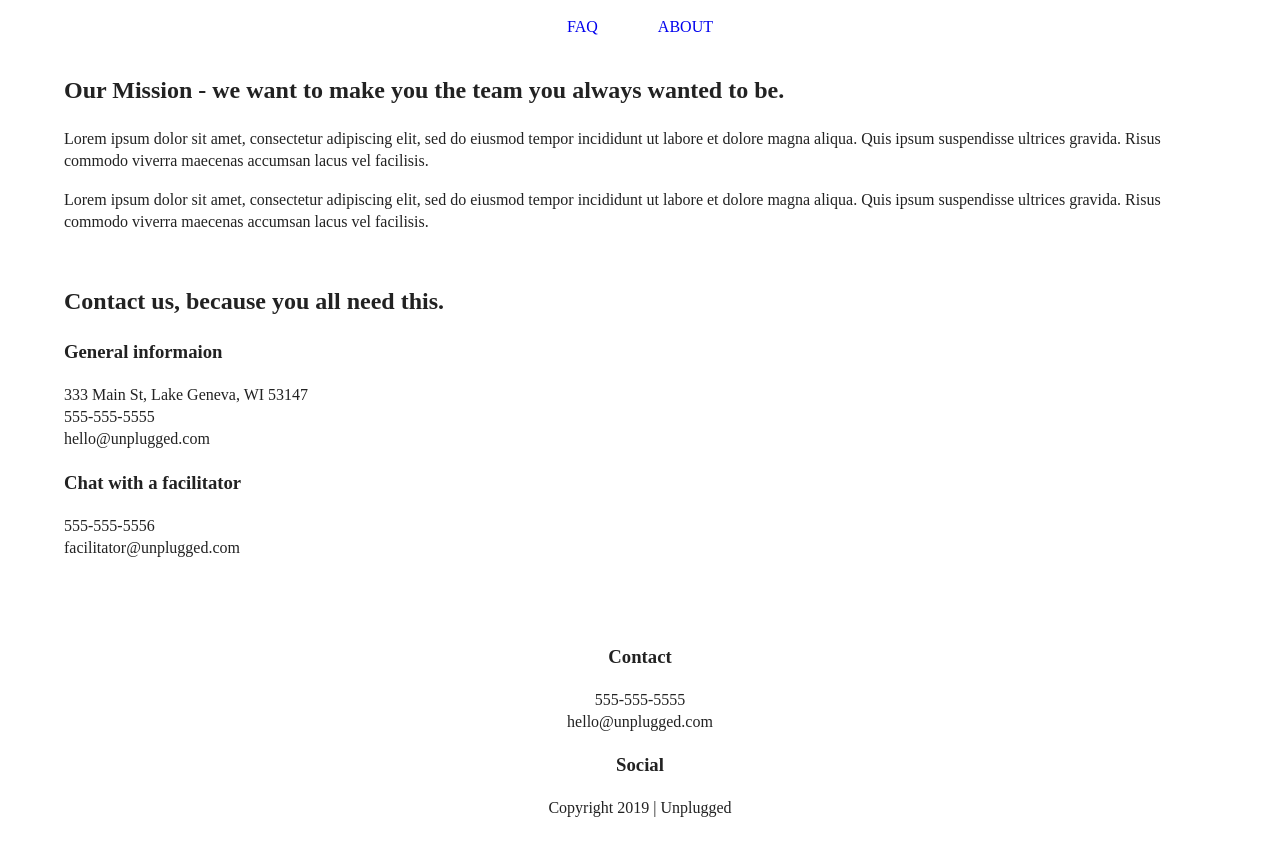
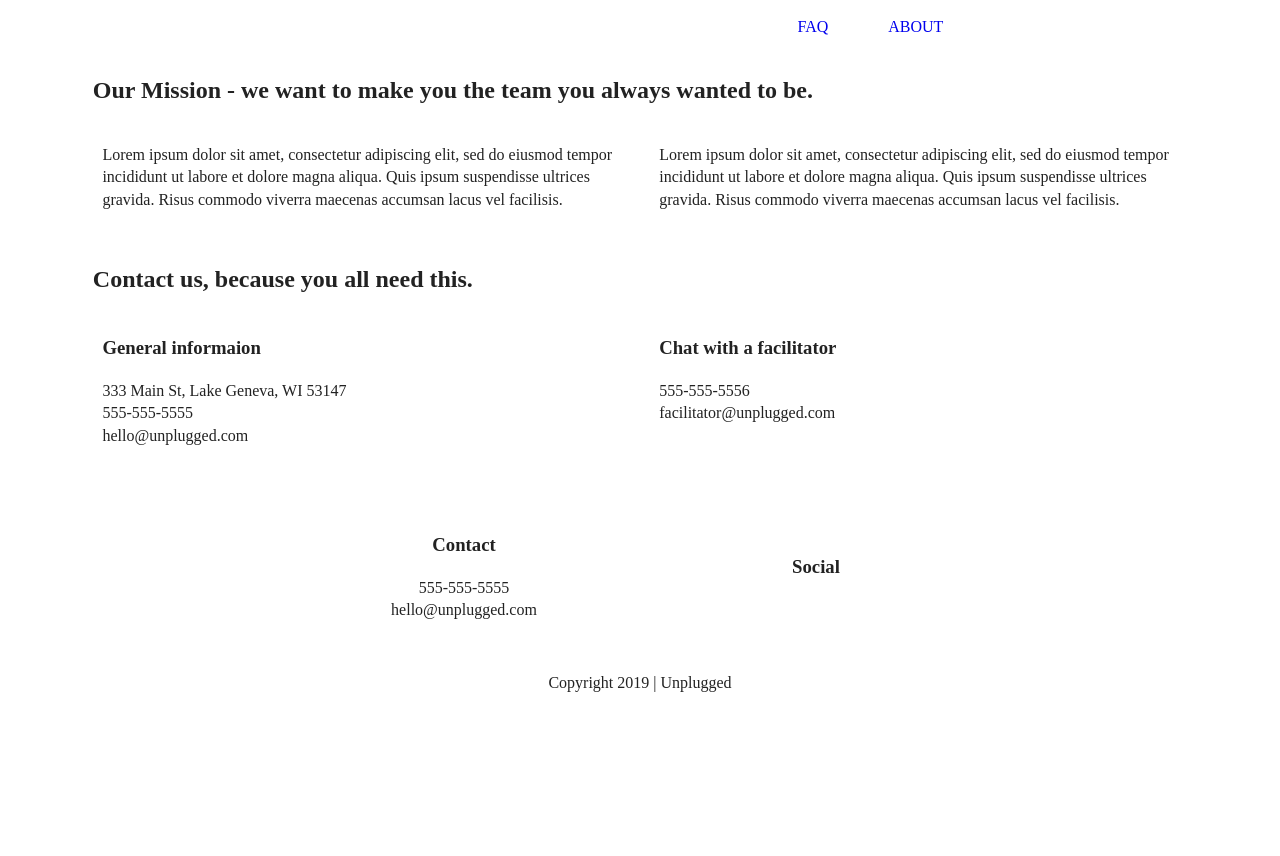
Before and after one commit to jbenitez24/unplugged-retreat, a website: page about/index.html in a window 1280 px wide. After the commit the page ends 800 px from the top, so only its background shows below. Drawn offline with Linux system fonts and the light colour scheme; files that its build step writes are made by us from their sources; files whose address does not match are found by name.

Commit message:
Added css for tablet view also changed html to fix errors

```diff
--- a/about/index.html
+++ b/about/index.html
@@ -24,12 +24,14 @@
 <body>
     <header>
         <div class="content-wrapper">
-            <!-- <a href="#"><img src="../assets/unpluggedlogo.png" alt="unplugged logo"></a> -->
+            <div>
+             <!-- <a href="#"><img src="assets/unpluggedlogo.png" alt="unplugged logo"></a> -->
+            </div>
              <div class="header-divider"></div>
              <nav>
                  <ul>
-                    <li><a href="../faq/index.html" target="_blank">FAQ</a></li>
-                    <li><a href="../about/index.html" target="_blank">ABOUT</a></li>
+                     <li><a href="faq/index.html" target="_blank">FAQ</a></li>
+                     <li><a href="about/index.html" target="_blank">ABOUT</a></li>
                  </ul>
              </nav>
         </div>
@@ -53,7 +55,7 @@
 
         <section class="contact">
             <div class="content-wrapper">
-                <div>
+                <div class="contact-title">
                     <h2>Contact us, because you all need this.</h2>
                 </div>
                 <div class="contact-info">
@@ -62,7 +64,7 @@
                         555-555-5555 <br>
                         hello@unplugged.com</p>
                 </div>
-                <div>
+                <div class="contact-info">
                     <h3>Chat with a facilitator</h3>
                     <p>555-555-5556 <br>
                     facilitator@unplugged.com</p>
@@ -85,9 +87,9 @@
                 <a href="" target="_blank"></a>
             </div>
         </div>
+    </div>
          <div class="copyright">
             <p>Copyright 2019 | Unplugged</p>
-           </div>
          </div>
    </footer>
 
--- a/css/main.css
+++ b/css/main.css
@@ -218,7 +218,7 @@ width: 90%;
   width: 60%;
 }
 .form input {
-width: 90%;
+  width: 90%;
 }
 /*----------------Mobile About Page--------------*/
 .mission .content-wrapper {
@@ -227,6 +227,93 @@ width: 90%;
 /*----------------Mobile FAQ Page---------------*/
 .question-content {
   width: 90%;
+}
+/*------------Tablet Styles--------------*/
+@media only screen and (min-width: 768px) {
+/*Tablet styles here*/
+  /*Header and Footer*/
+  header .content-wrapper{
+    justify-content: space-between;
+  }
+  footer .content-wrapper{
+    display: flex;
+    justify-content: space-between;
+    align-items: center;
+  }
+  .footer-content {
+    width: 50%;
+  }
+  .social {
+    width: 50%;
+  }
+  .copyright {
+    display: flex;
+    justify-content: center;
+    align-items: center;
+    flex-flow: column;
+    width: 90%;
+  }
+  /*Homepage*/
+  .form .content-wrapper {
+    justify-content: space-evenly;
+  }
+  .form-content {
+    width: 30%;
+  }
+  .feature-items {
+    width: 35%;
+  }
+  .features .content-wrapper {
+    justify-content: space-evenly;
+  }
+  .reviews .content-wrapper {
+    justify-content: space-around;
+  }
+  .review-content {
+    width: 50%;
+  }
+  /*About*/
+  .mission .content-wrapper .mission-content {
+    display: flex;
+    justify-content: space-evenly;
+    align-items: center;
+    flex-flow: row wrap;
+  }
+  .mission-content h2{
+    width: 95%;
+}
+  .mission-content p {
+    width: 45%;
+  }
+  .contact .content-wrapper {
+    display: flex;
+    justify-content: space-evenly;
+    align-items: flex-start;
+    flex-flow: row wrap;
+  }
+  .contact-title {
+    width: 95%;
+  }
+
+  .contact-info {
+    width: 45%;
+  }
+  /*FAQ*/
+  .content-wrapper .question-title {
+    width: 88%;
+  }
+  .questions .content-wrapper {
+    justify-content: space-evenly;
+  }
+  .question-content {
+    width: 40%;
+  }
+}
+
+/*------------Desktop Styles--------------*/
+@media only screen and (min-width: 1200px) {
+/*Desktop styles here*/
+
 }
 /* ==========================================================================
    Helper classes
```
Also changed, not shown: faq/index.html (+7 -5 lines), index.html (+12 -4 lines). Lines whose indentation alone changed are shown as unchanged.
